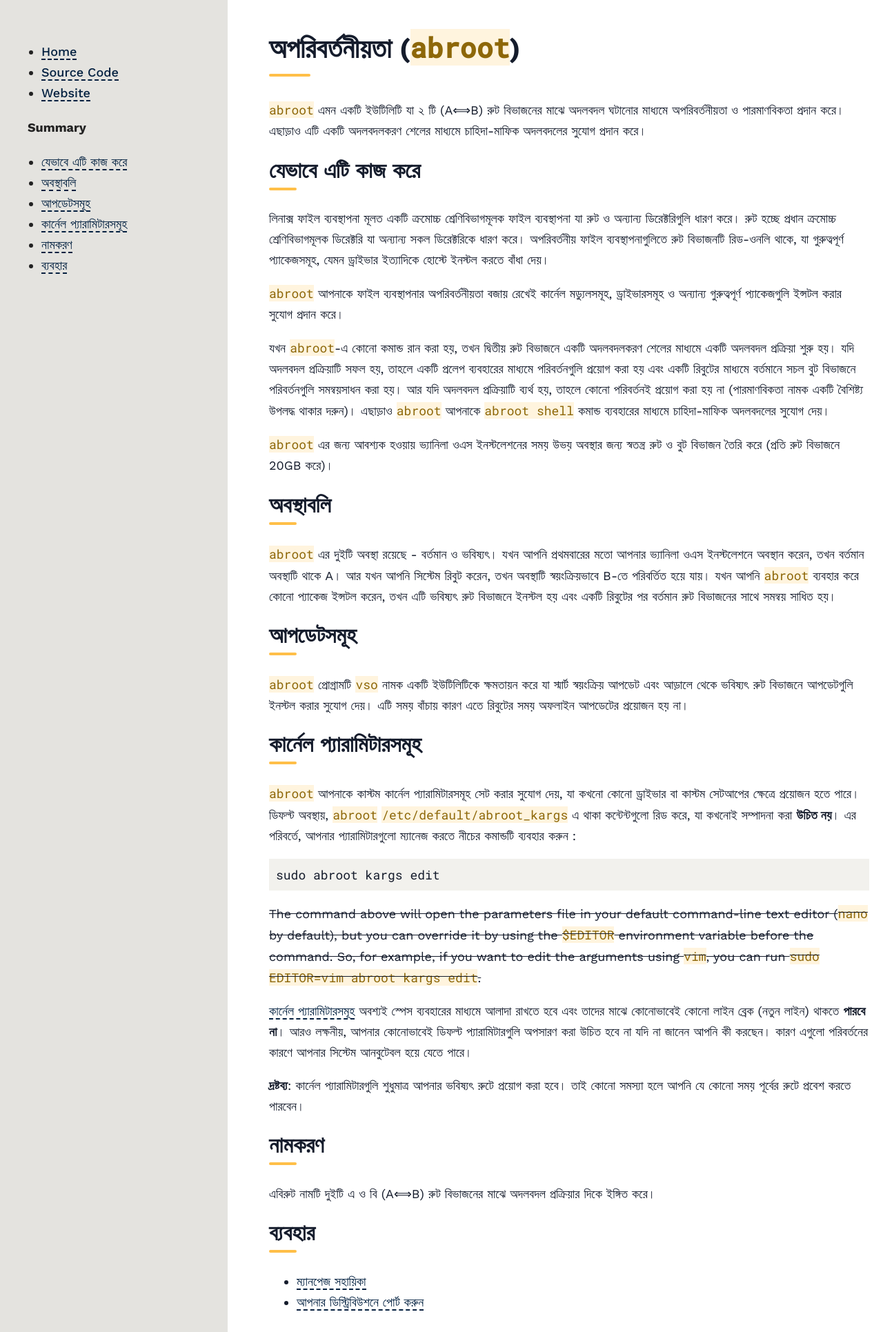
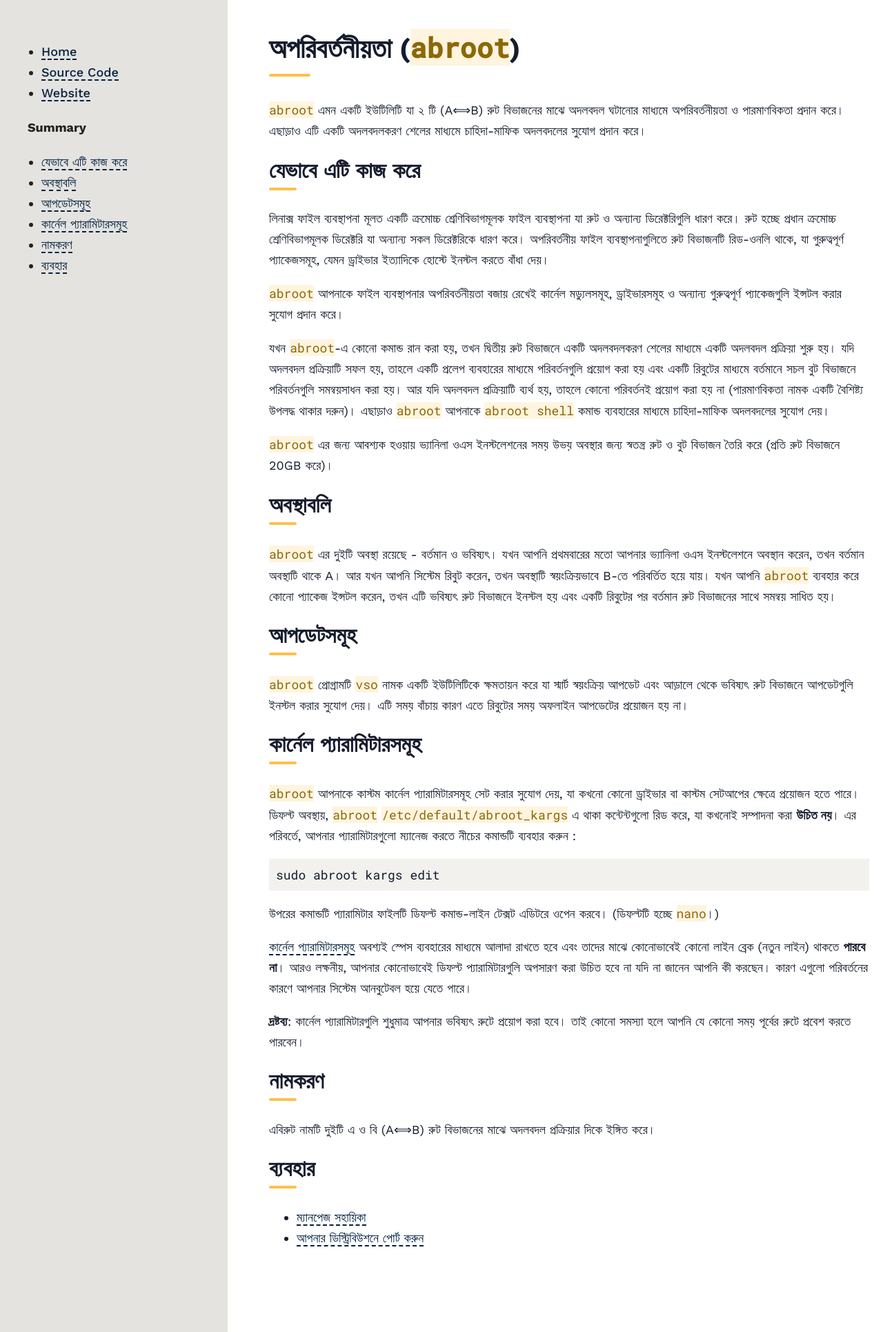
Before and after one commit to Vanilla-OS/documentation, a Jekyll site: the page built from docs/ABRoot/index.bn.md, in a window 1280 px wide. Shown: the whole page at 69% size. Built offline with Jekyll 4.4.1, drawn with Linux system fonts in a browser that asks for light colours.

Commit message:
Fix remaining BN Translation for ABRoot

````diff
--- a/docs/ABRoot/index.bn.md
+++ b/docs/ABRoot/index.bn.md
@@ -35,7 +35,7 @@ description: কীভাবে এবিরুট ব্যবহার কর
 sudo abroot kargs edit
 ```
 
-~~The command above will open the parameters file in your default command-line text editor (`nano` by default), but you can override it by using the `$EDITOR` environment variable before the command. So, for example, if you want to edit the arguments using `vim`, you can run `sudo EDITOR=vim abroot kargs edit`.~~
+উপরের কমান্ডটি প্যারামিটার ফাইলটি ডিফল্ট কমান্ড-লাইন টেক্সট এডিটরে ওপেন করবে। (ডিফল্টটি হচ্ছে `nano`।)
 
 [কার্নেল প্যারামিটারসমূহ](https://www.kernel.org/doc/html/v4.14/admin-guide/kernel-parameters.html) অবশ্যই স্পেস ব্যবহারের মাধ্যমে আলাদা রাখতে হবে এবং তাদের মাঝে কোনোভাবেই কোনো লাইন ব্রেক (নতুন লাইন) থাকতে **পারবে না**। আরও লক্ষনীয়, আপনার কোনোভাবেই ডিফল্ট প্যারামিটারগুলি অপসারণ করা উচিত হবে না যদি না জানেন আপনি কী করছেন। কারণ এগুলো পরিবর্তনের কারণে আপনার সিস্টেম আনবুটেবল হয়ে যেতে পারে।
 
````
